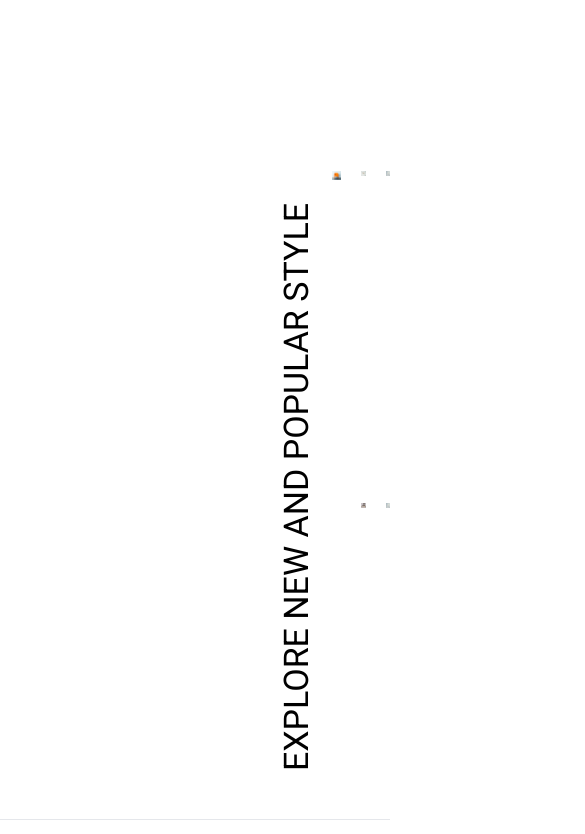
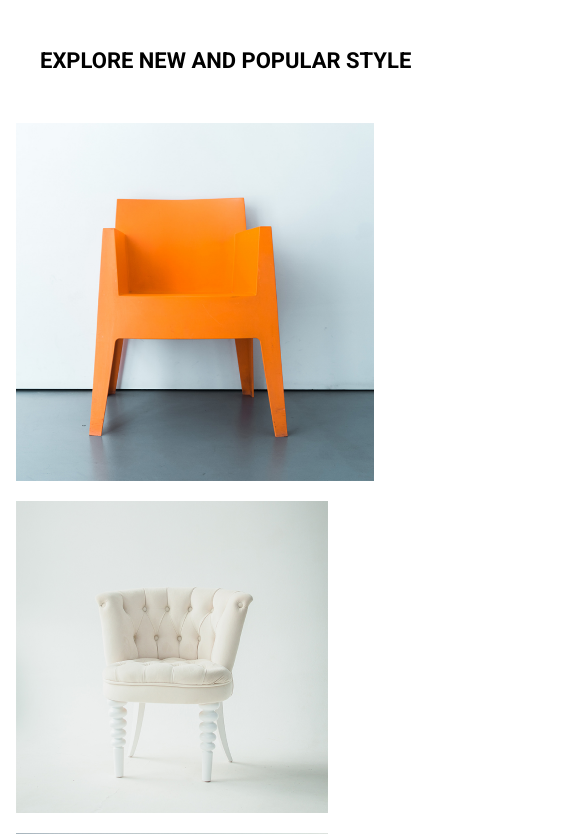
Before and after one commit to Maimoonagit123/Hackathon-Ui-web, a Next.js app: page / in a window 390 px wide. Shown: the part 3210-4044 px from the top of the page, 585 px wide, since content can reach past the window. Built offline with nearby package versions, Linux system fonts and the light colour scheme.

Commit message:
updated the code

```diff
--- a/src/app/components/Hero.tsx
+++ b/src/app/components/Hero.tsx
@@ -200,28 +200,34 @@ const Hero = () => {
         <div></div>
       </div> */}
 
-<div className="relative -left-[22px] top-[460px]">
-      <div className="absolute w-[648px] h-[52px]  text-[34px] leading-[40px] text-center uppercase font-roboto font-normal text-black rotate-[-90deg]">
+<div className="lg:relative lg:-left-[22px] lg:top-[460px] mt-10 sm:mt-20 lg:mt-0 mx-10 sm:mx-[10px] lg:mx-0 md:mx-[60px]">
+      <div className="lg:absolute w-[648px] h-[52px] text-[22px]  sm:text-[30px] md:text-[34px] leading-[40px] sm:text-center uppercase font-roboto md:font-normal font-bold text-black lg:rotate-[-90deg]">
       Explore new and popular style
      </div>
       </div>
-      <div className="flex gap-5 lg:w-[1320px] h-[648px] mt-[170px] ml-[332px] ">
-        <div className="w-1/2 h-[648px]">
+      <div className="flex flex-col items-center lg:flex-row  gap-5 lg:w-[1320px] w-full lg:h-[648px] h-auto mt-[30px] md:mt-[80px] lg:mt-[150px] ml-auto lg:ml-[332px] px-4">
+  {/* Left Section */}
+  <div className="lg:w-1/2 w-auto lg:h-[648px] h-auto">
     <Image
       src="/images/orange2.png"
       alt="cart"
       width={648}
       height={648}
+      className="w-full h-auto lg:h-[648px] object-cover"
     />
   </div>
-        <div className="w-1/2 h-[648px]">
-          <div className="flex gap-5">
+
+  {/* Right Section */}
+  <div className="lg:w-1/2 w-auto lg:h-[648px] h-auto">
+    {/* Top Row */}
+    <div className="flex flex-wrap lg:flex-nowrap gap-5">
       <div className="w-[312px] h-[312px]">
         <Image
           src="/images/white4.png"
           alt="cart"
           width={312}
           height={312}
+
         />
       </div>
       <div className="w-[312px] h-[312px]">
@@ -230,16 +236,20 @@ const Hero = () => {
           alt="cart"
           width={312}
           height={312}
+          className="w-full h-auto object-cover"
         />
       </div>
     </div>
-          <div className="flex gap-5 mt-5">
+
+    {/* Bottom Row */}
+    <div className="flex flex-wrap lg:flex-nowrap  gap-5 mt-5">
       <div className="w-[312px] h-[312px]">
         <Image
           src="/images/curve.png"
           alt="cart"
           width={312}
           height={312}
+          className="w-full h-[312px] object-cover"
         />
       </div>
       <div className="w-[312px] h-[312px]">
@@ -248,39 +258,19 @@ const Hero = () => {
           alt="cart"
           width={312}
           height={312}
+          className="w-auto h-[312px] object-cover"
         />
       </div>
     </div>
   </div>
 </div>
+
     </div>
   );
 };
 
 export default Hero;
 
-
-/* Explore new and popular styles */
-
-// position: absolute;
-// width: 648px;
-// height: 52px;
-// left: -52px;
-// top: 648px;
-
-// /* Body 2 */
-// font-family: 'Roboto';
-// font-style: normal;
-// font-weight: 400;
-// font-size: 34px;
-// line-height: 40px;
-// text-align: center;
-// text-transform: uppercase;
-
-// /* Dark */
-// color: #000000;
-
-// transform: rotate(-90deg);
 
 
 <div className="w-[1920px] h-[44px]">
```
Lines whose indentation alone changed are shown as unchanged.
